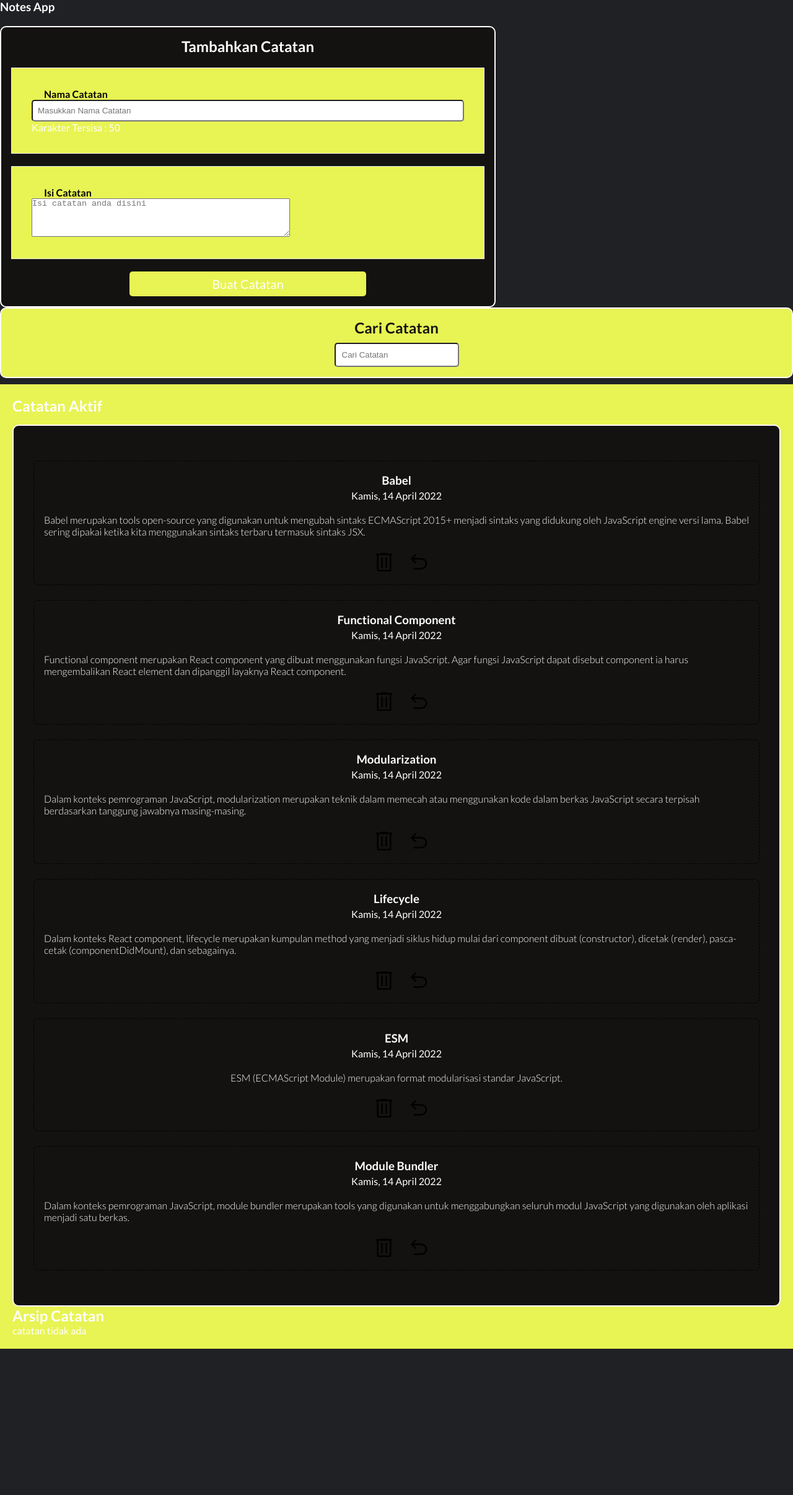
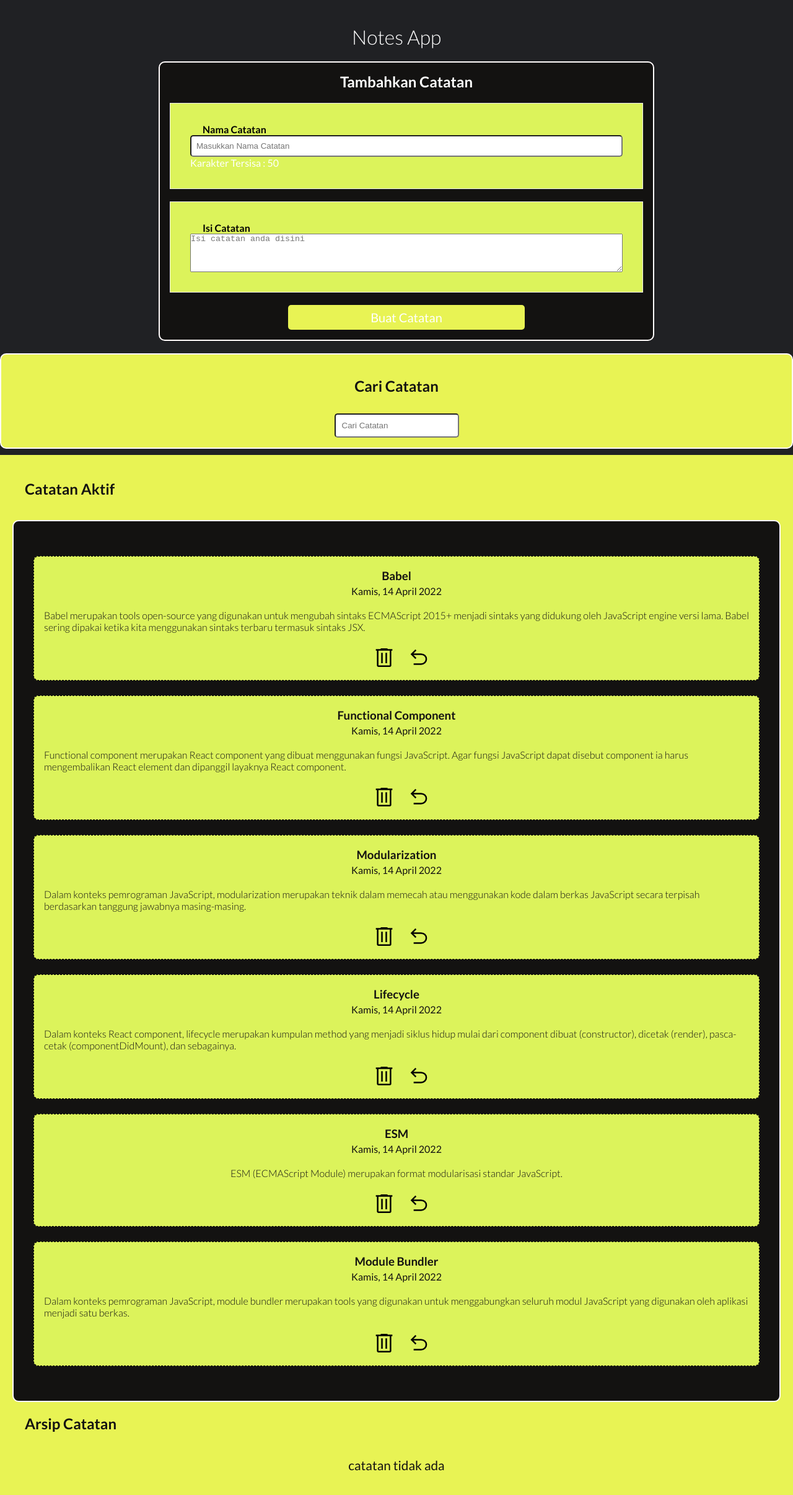
Before and after one commit to Muqniansyah/my-notes-app, a React (Vite) app: page / in a window 1280 px wide. Shown: the top 2412 px of the page at 62% size. Before the commit the page ends 2176 px from the top, so only its background shows below. Built offline with nearby package versions, Linux system fonts and the light colour scheme; a web font is replaced by a local one.

Commit message:
membuat animasi

```diff
--- a/src/components/NoteItem.jsx
+++ b/src/components/NoteItem.jsx
@@ -9,7 +9,7 @@ function NoteItem({ title, body, createdAt, id, onDelete, moveData }) {
       <h3 className="note-judul">{title}</h3>
       <p className="note-date">{showFormattedDate(createdAt)}</p>
       <p className="note-pesan">{body}</p>
-      <div className="icon">
+      <div className="note-icon">
         <DeleteButton id={id} onDelete={onDelete} />
         <ArsipButton id={id} moveData={moveData} />
       </div>
--- a/src/components/NoteList.jsx
+++ b/src/components/NoteList.jsx
@@ -3,10 +3,10 @@ import NoteItem from "./NoteItem";
 
 function NoteList({ notes, onDelete, moveData }) {
   if (notes.length === 0) {
-    return <p>catatan tidak ada</p>;
+    return <p className="pesan-notfind">catatan tidak ada</p>;
   } else {
     return (
-      <section className="notes">
+      <section className="notes-main">
         <div className="notes_list">
           {notes.map((note) => (
             <NoteItem
--- a/src/components/NotesApp.jsx
+++ b/src/components/NotesApp.jsx
@@ -43,15 +43,6 @@ class NotesApp extends React.Component {
     });
   }
 
-  // event arsip
-  // onMoveDataHandler({ id }) {
-  //   const updateNotes = this.state.notes.map((note) =>
-  //     note.id === id ? { ...note, archived: !note.archived } : note
-  //   );
-  //   this.setState({ notes: updateNotes });
-  //   console.log(updateNotes);
-  // }
-
   onMoveDataHandler(id) {
     const updateNotes = this.state.notes
       .filter((note) => note.id === id)
@@ -87,18 +78,18 @@ class NotesApp extends React.Component {
     });
     return (
       <div>
-        <h3>Notes App</h3>
+        <h3 className="notes-judul">Notes App</h3>
         <NotesInput addNote={this.onAddNoteHandler} />
         <SearchBar onSearch={this.onSearchHandler} />
         <div className="result">
-          <h2>Catatan Aktif</h2>
+          <h2 className="judul-note">Catatan Aktif</h2>
           <NoteList
             notes={activeNotes}
             onDelete={this.onDeleteHandler}
             moveData={this.onMoveDataHandler}
           />
 
-          <h2>Arsip Catatan</h2>
+          <h2 className="judul-note">Arsip Catatan</h2>
           <NoteList
             notes={archivedNotes}
             onDelete={this.onDeleteHandler}
--- a/src/components/NotesInput.jsx
+++ b/src/components/NotesInput.jsx
@@ -43,7 +43,7 @@ class NotesInput extends React.Component {
       <section className="input_section">
         <h2>Tambahkan Catatan</h2>
         <form onSubmit={this.onSubmitEventHandler}>
-          <div className="input">
+          <div className="input-item">
             {/* input nama */}
             <label htmlFor="inputNoteTitle">Nama Catatan</label>
             <input
@@ -57,7 +57,7 @@ class NotesInput extends React.Component {
               Karakter Tersisa : {this.state.maxTitle - this.state.title.length}
             </p>
           </div>
-          <div className="input">
+          <div className="input-item">
             {/* input pesan */}
             <label htmlFor="pesan">Isi Catatan</label>
             <br />
--- a/src/components/SearchBar.jsx
+++ b/src/components/SearchBar.jsx
@@ -3,9 +3,8 @@ import React from "react";
 function SearchBar({ search, onSearch }) {
   return (
     <section className="search_section">
-      <h2>Cari Catatan</h2>
-      <form id="searchNote">
-        <label htmlFor="searchNoteTitle"></label>
+      <h2 className="judul-note">Cari Catatan</h2>
+      <form>
         <input
           type="text"
           placeholder="Cari Catatan"
--- a/src/components/button/ArsipButton.jsx
+++ b/src/components/button/ArsipButton.jsx
@@ -1,7 +1,7 @@
 import React from "react";
 
 function ArsipButton({ id, moveData }) {
-  return <button className="arsip" onClick={() => moveData(id)}></button>;
+  return <button className="btn-arsip" onClick={() => moveData(id)}></button>;
 }
 
 export default ArsipButton;
--- a/src/components/button/DeleteButton.jsx
+++ b/src/components/button/DeleteButton.jsx
@@ -1,7 +1,7 @@
 import React from "react";
 
 function DeleteButton({ id, onDelete }) {
-  return <button className="delete" onClick={() => onDelete(id)}></button>;
+  return <button className="btn-delete" onClick={() => onDelete(id)}></button>;
 }
 
 export default DeleteButton;
--- a/src/styles/style.css
+++ b/src/styles/style.css
@@ -19,10 +19,16 @@ body {
   color: white;
 }
 
+.notes-judul {
+  text-align: center;
+  margin-top: 40px;
+  font-size: 2rem;
+  font-weight: lighter;
+}
+
 /* component search */
 .search_section {
   background-color: var(--primary);
-  /* margin: 16px 0; */
   display: flex;
   flex-direction: column;
   align-items: center;
@@ -59,7 +65,7 @@ body {
 /* component input */
 .input_section {
   width: 50rem;
-  margin-top: 20px;
+  margin: 20px 20%;
   padding: 16px;
   background-color: var(--black);
   display: flex;
@@ -73,15 +79,30 @@ body {
   color: white;
 }
 
-.input_section form .input #notifikasiSisaKarakter {
-  visibility: hidden;
-}
-
-.input_section form .input {
-  background-color: var(--primary);
+.input_section form .input-item {
+  background-color: rgb(220, 243, 91);
   border: 1px solid #eee;
   padding: 2rem;
   margin: 20px 0;
+}
+
+.input_section form .input-item label {
+  color: black;
+  font-weight: bold;
+  padding: 20px;
+}
+
+.input_section form .input-item input {
+  display: block;
+  width: 100%;
+  padding: 8px;
+  border-radius: 5px;
+}
+
+.input-item input,
+.input-item textarea {
+  display: block;
+  width: 100%;
 }
 
 .input_section form button {
@@ -97,22 +118,32 @@ body {
   margin-left: 25%;
 }
 
-.input_section form button:hover {
+/* .input_section form button:hover {
   background: white;
   color: var(--primary);
+} */
+
+.input_section form button::before {
+  content: "";
+  position: absolute;
+  top: 0;
+  right: 0;
+  width: 0%;
+  height: 100%;
+  background: #6025de;
+  transition: 0.3s linear;
+  z-index: -1;
 }
 
-.input_section form .input label {
-  color: black;
-  font-weight: bold;
-  padding: 20px;
+.input_section form button:hover::before {
+  width: 100%;
+  left: 0;
 }
 
-.input_section form .input input {
-  display: block;
-  width: 100%;
-  padding: 8px;
-  border-radius: 5px;
+.input_section form button:hover {
+  /* color: #444; */
+  background: white;
+  color: var(--primary);
 }
 
 /* component catatan */
@@ -122,7 +153,20 @@ body {
   margin-top: 10px;
 }
 
-.notes {
+.judul-note {
+  color: var(--black);
+  padding: 20px;
+}
+
+.pesan-notfind {
+  color: var(--black);
+  padding: 20px;
+  margin-bottom: 20px;
+  text-align: center;
+  font-size: 1.3rem;
+}
+
+.notes-main {
   background-color: var(--black);
   margin: 16px 0 0 0;
   border: 2px solid rgb(255, 251, 251);
@@ -130,15 +174,13 @@ body {
   border-radius: 10px;
 }
 
-.notes h2 {
-  color: white;
-}
-
-.notes .notes_list {
+.notes-main .notes_list {
   padding: 16px;
 }
 
 .note_item {
+  background-color: rgb(220, 243, 91);
+  color: var(--black);
   display: flex;
   flex-direction: column;
   align-items: center;
@@ -157,12 +199,13 @@ body {
   font-weight: lighter;
 }
 
-.note_item .icon {
+.note_item .note-icon {
   display: flex;
   flex-direction: row;
 }
 
-.delete {
+/* button */
+.btn-delete {
   width: 40px;
   height: 40px;
   background: url("../../public/icon/trash.svg");
@@ -175,12 +218,12 @@ body {
   cursor: pointer;
 }
 
-.delete:hover {
+.btn-delete:hover {
   background: url("../../public/icon/trash2.svg");
   background-size: contain;
 }
 
-.arsip {
+.btn-arsip {
   width: 40px;
   height: 40px;
   background: url("../../public/icon/undo.svg");
@@ -193,26 +236,36 @@ body {
   cursor: pointer;
 }
 
-.arsip:hover {
+.btn-arsip:hover {
   background: url("../../public/icon/undo2.svg");
   background-size: contain;
+}
+
+@media only screen and (max-width: 1024px) {
+  .input_section {
+    width: 35rem;
+    margin: 20px 25%;
+  }
 }
 
 @media only screen and (max-width: 820px) {
   .input_section {
     width: 35rem;
+    margin: 20px 10%;
   }
 }
 
 @media only screen and (max-width: 600px) {
   .input_section {
     width: 30rem;
+    margin: 10% 0;
   }
 }
 
 @media only screen and (max-width: 400px) {
   .input_section {
     width: 20rem;
+    margin-left: 0;
   }
 
   .search_section {
```
